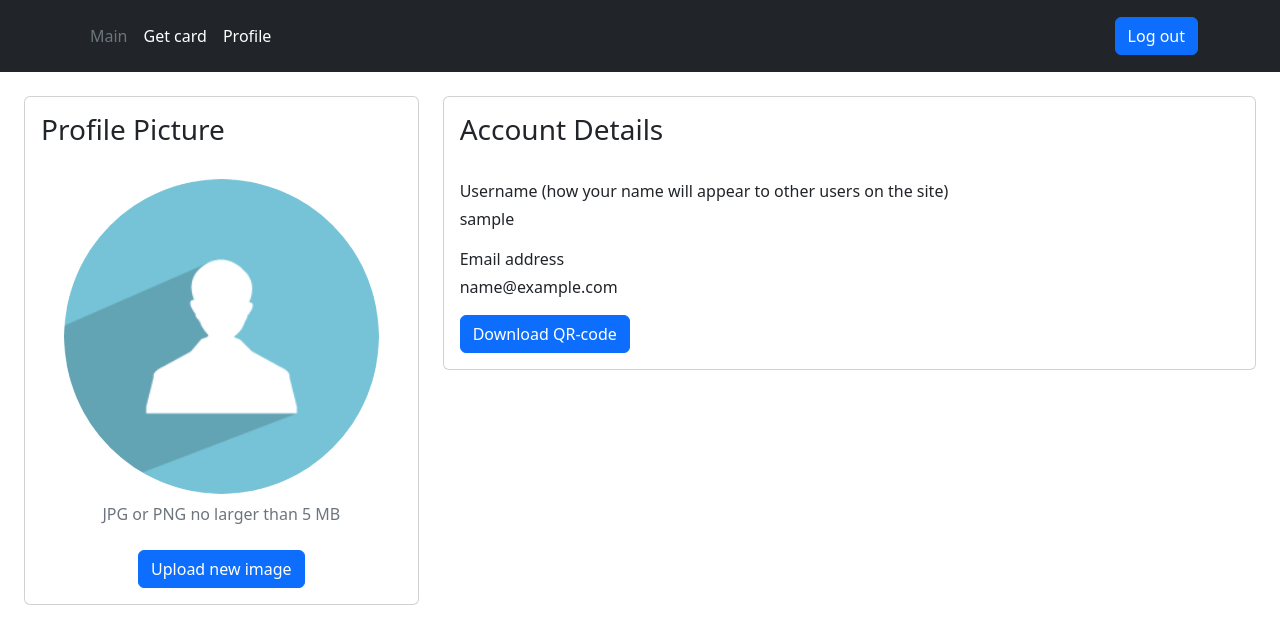
After one commit to kirill-tsymbalyuk/P2P-medical-net, a Django app: page /profile/ in a window 1280 px wide. The commit adds this page. Shown: the top 644 px of the page. Run offline with Django 4.2, Linux system fonts and the light colour scheme; the visitor is signed in with stand-in values (Sample User, id 1); data comes from the database, SQL or seed files in the repository; some libraries are stand-ins or nearby versions.

Commit message:
first-predefend-commit

```diff
--- a/P2P_system/settings.py
+++ b/P2P_system/settings.py
@@ -133,6 +133,10 @@ USE_TZ = True
 
 STATIC_URL = 'static/'
 
+MEDIA_ROOT = 'media/'
+
+MEDIA_URL = '/media/'
+
 # Default primary key field type
 # https://docs.djangoproject.com/en/4.1/ref/settings/#default-auto-field
 
--- a/main/admin.py
+++ b/main/admin.py
@@ -2,3 +2,4 @@ from django.contrib import admin
 from .models import *
 
 admin.site.register(Card)
+admin.site.register(UserUpgrade)
--- a/main/forms.py
+++ b/main/forms.py
@@ -5,3 +5,12 @@ class UserForm(forms.Form):
     name = forms.CharField(required=True, widget=forms.TextInput(attrs={"placeholder": "Имя пользователя"}))
     mail = forms.EmailField(required=True, widget=forms.TextInput(attrs={"placeholder": "Почта"}))
     password = forms.CharField(required=True, widget=forms.PasswordInput(attrs={"placeholder": "Пароль"}))
+
+
+class LoginForm(forms.Form):
+    username = forms.CharField(required=True, widget=forms.TextInput())
+    password = forms.CharField(required=True, widget=forms.PasswordInput())
+
+
+class ProfileImageForm(forms.Form):
+    img = forms.ImageField(required=True)
--- a/main/models.py
+++ b/main/models.py
@@ -24,3 +24,21 @@ class Card(models.Model):
 def create_auth_token(sender, instance=None, created=False, **kwargs):
     if created:
         Token.objects.create(user=instance)
+
+
+class UserUpgrade(models.Model):
+    user = models.OneToOneField(User, on_delete=models.CASCADE)
+    img = models.ImageField(upload_to='media/profile-img/', default="media/profile-img/person-icon.png")
+
+    def __str__(self):
+        return self.user.username
+
+    class Meta:
+        verbose_name = 'Расширение'
+        verbose_name_plural = 'Расширения'
+
+
+@receiver(post_save, sender=User)
+def create_user_profile(sender, instance, created, **kwargs):
+    if created:
+        UserUpgrade.objects.create(user=instance)
--- a/main/urls.py
+++ b/main/urls.py
@@ -1,12 +1,17 @@
 from django.urls import path, include
 from .views import *
+from django.conf import settings
+from django.conf.urls.static import static
 
 urlpatterns = [
     path('', index, name='home'),
-    path('accounts/', include('django.contrib.auth.urls')),
-    path('accounts/profile/', profile, name='profile'),
+    path('login/', login, name='login'),
+    path('', include('django.contrib.auth.urls')),
+    path('med-card/', med_card, name='med-card'),
+    path('profile/', profile, name='profile'),
+    path('download-qrcode/', download_qrcode, name='download-qrcode'),
     path('registration/', registration, name='registration'),
     path('api/', include('rest_framework.urls')),
     path('api/get-history/', get_history),
     path('api/set-data/', set_data)
-]
+] + static(settings.MEDIA_URL, document_root=settings.MEDIA_ROOT)
--- a/main/views.py
+++ b/main/views.py
@@ -4,11 +4,13 @@ from rest_framework.permissions import IsAuthenticated
 from rest_framework.response import Response
 from rest_framework.decorators import api_view, authentication_classes, permission_classes
 from django.contrib.auth.models import Group
-from django.http import HttpResponseForbidden, HttpResponseRedirect
+from django.http import HttpResponseForbidden, HttpResponseRedirect, FileResponse
 from django.contrib import auth
-from .forms import UserForm
+from .forms import *
 import json
 from .models import *
+import qrcode
+import io
 
 
 def is_in_group(user, group_name):
@@ -51,6 +53,51 @@ def registration(request):
     return render(request, 'registration/registration.html', {'form': form, 'error': error})
 
 
+def login(request):
+    errors = ""
+    if request.user.is_authenticated:
+        return HttpResponseRedirect("/profile/")
+    if request.method == 'POST':
+        form = LoginForm(request.POST)
+        if form.is_valid():
+            user = auth.authenticate(request, username=form.cleaned_data.get("username"),
+                                     password=form.cleaned_data.get("password"))
+            if user is not None:
+                auth.login(request, user)
+                return HttpResponseRedirect("/profile/")
+            else:
+                errors = "Authorization failed, incorrect username or password"
+    else:
+        form = LoginForm()
+    return render(request, 'main/login.html', {"form": form, "errors": errors})
+
+
+def profile(request):
+    if request.method == "POST":
+        form = ProfileImageForm(request.POST)
+        if form.is_valid():
+            img = form.cleaned_data['img']
+    else:
+        form = ProfileImageForm()
+    return render(request, 'main/profile.html', {"img": UserUpgrade.objects.get(user=request.user).img, 'form': form})
+
+
+def download_qrcode(request):
+    code = qrcode.make(Token.objects.get(user=request.user))
+    buff = io.BytesIO()
+    code.save(buff, 'png')
+    file = io.BytesIO(buff.getvalue())
+    file.name = 'qr-code.png'
+    return FileResponse(file)
+
+
+def med_card(request):
+    if not request.user.is_authenticated:
+        return HttpResponseRedirect('/login/')
+
+    return render(request, 'main/med_card.html', {'cards': Card.objects.filter(patient=request.user.id)})
+
+
 @api_view(['GET', 'POST'])
 @authentication_classes([TokenAuthentication])
 @permission_classes([IsAuthenticated])
@@ -76,7 +123,3 @@ def set_data(request):
             return HttpResponseForbidden("You are not a doctor")
 
     return Response("Method is not allowed")
-
-
-def profile(request):
-    return render(request, 'main/med_card.html')
--- a/templates/main/base.html
+++ b/templates/main/base.html
@@ -16,19 +16,22 @@
         <div class="d-flex flex-wrap align-items-center justify-content-center justify-content-lg-start">
             <ul class="nav col-12 col-lg-auto me-lg-auto mb-2 justify-content-center mb-md-0">
                 <li><a href="{% url 'home' %}" class="nav-link px-2 text-secondary">Main</a></li>
-                <li><a href="#" class="nav-link px-2 text-white">Get card</a></li>
+                {% if user.is_authenticated %}
+                    <li><a href="{% url 'med-card' %}" class="nav-link px-2 text-white">Get card</a></li>
+                    <li><a href="{% url 'profile' %}" class="nav-link px-2 text-white">Profile</a></li>
+                {% endif %}
             </ul>
             <div class="text-end">
-                {% if is_authenticated %}
-                    <a href="{% url 'logout' %}">
-                        <button type="button" class="btn btn-outline-light me-2">Log out</button>
+                {% if user.is_authenticated %}
+                    <a href="{% url 'logout' %}?next={% url 'home' %}">
+                        <button type="button" class="btn btn-primary">Log out</button>
                     </a>
                 {% else %}
+                    <button type="button" class="btn btn-outline-light me-2">Registration</button>
                     <a href="{% url 'login' %}">
-                        <button type="button" class="btn btn-outline-light me-2">Log in</button>
+                        <button type="button" class="btn btn-primary">Log in</button>
                     </a>
                 {% endif %}
-                <button type="button" class="btn btn-primary">Registration</button>
             </div>
         </div>
     </div>
--- a/templates/main/index.html
+++ b/templates/main/index.html
@@ -7,10 +7,10 @@
         <img src="https://miro.medium.com/max/1400/1*8AaAYxLb-VOgGUW8V8JXQA.png" class="d-block mx-lg-auto img-fluid" alt="Bootstrap Themes" width="700" height="500" loading="lazy">
       </div>
       <div class="col-lg-6">
-        <h1 class="display-5 fw-bold lh-1 mb-3">Крутое название</h1>
+        <h1 class="display-5 fw-bold lh-1 mb-3">Some text</h1>
         <p class="lead">Lorem ipsum dolor sit amet, consectetur adipiscing elit, sed do eiusmod tempor incididunt ut labore et dolore magna aliqua. Nec ultrices dui sapien eget mi proin sed libero. Sodales ut etiam sit amet nisl purus in. Leo integer malesuada nunc vel risus commodo viverra. Egestas erat imperdiet sed euismod. Adipiscing elit pellentesque habitant morbi tristique senectus et netus. A cras semper auctor neque vitae tempus. Amet purus gravida quis blandit turpis cursus.</p>
         <div class="d-grid gap-2 d-md-flex justify-content-md-start">
-          <button type="button" class="btn btn-primary btn-lg px-4 me-md-2">Получить карту</button>
+            <a href="{% url 'med-card' %}"><button type="button" class="btn btn-primary btn-lg px-4 me-md-2">Get card</button></a>
         </div>
       </div>
     </div>
--- /dev/null
+++ b/templates/main/profile.html
@@ -0,0 +1,45 @@
+{% extends 'main/base.html' %}
+
+{% block body %}
+    <div class="row mt-5 pt-5 ps-4 w-100">
+        <div class="col-xl-4">
+            <!-- Profile picture card-->
+            <div class="card mb-4 mb-xl-0 gradient-custom-3">
+
+                <h3 class="ps-3 mt-3 mb-3"> Profile Picture</h3>
+
+                <div class="card-body text-center">
+                    <!-- Profile picture image-->
+                    <img class="rounded-circle mb-2" src="/{{ img }}"
+                         style="width: 315px ; height: 315px " alt="">
+                    <!-- Profile picture help block-->
+                    <div class="text-muted mb-4">JPG or PNG no larger than 5 MB</div>
+                    <!-- Profile picture upload button-->
+                    <button class="btn btn-primary" type="button">Upload new image</button>
+                </div>
+            </div>
+        </div>
+        <div class="col-xl-8">
+            <!-- Account details card-->
+            <div class="card mb-4 gradient-custom-3">
+
+                <h3 class="ps-3 mt-3 mb-3">Account Details</h3>
+
+
+                <div class="card-body">
+                        <div class="mb-3">
+                            <p class="mb-1 form-label">Username (how your name will appear to
+                                other users on the site)</p>
+                            {{ user.username }}
+                        </div>
+
+                        <div class="mb-3">
+                            <p class="mb-1 form-label">Email address</p>
+                            {{ user.email }}
+                        </div>
+                        <a href="{% url 'download-qrcode' %}" download><button type="button" class="btn btn-primary">Download QR-code</button></a>
+                </div>
+            </div>
+        </div>
+    </div>
+{% endblock %}
```
Also changed, not shown: templates/main/login.html (renamed from templates/registration/login.html, +6 -4 lines), templates/main/med_card.html (+5 -19 lines), main/migrations/0003_userupgrade.py (added), main/migrations/0004_alter_userupgrade_options_alter_userupgrade_img.py (added), media/profile-img/person-icon.png (added).
